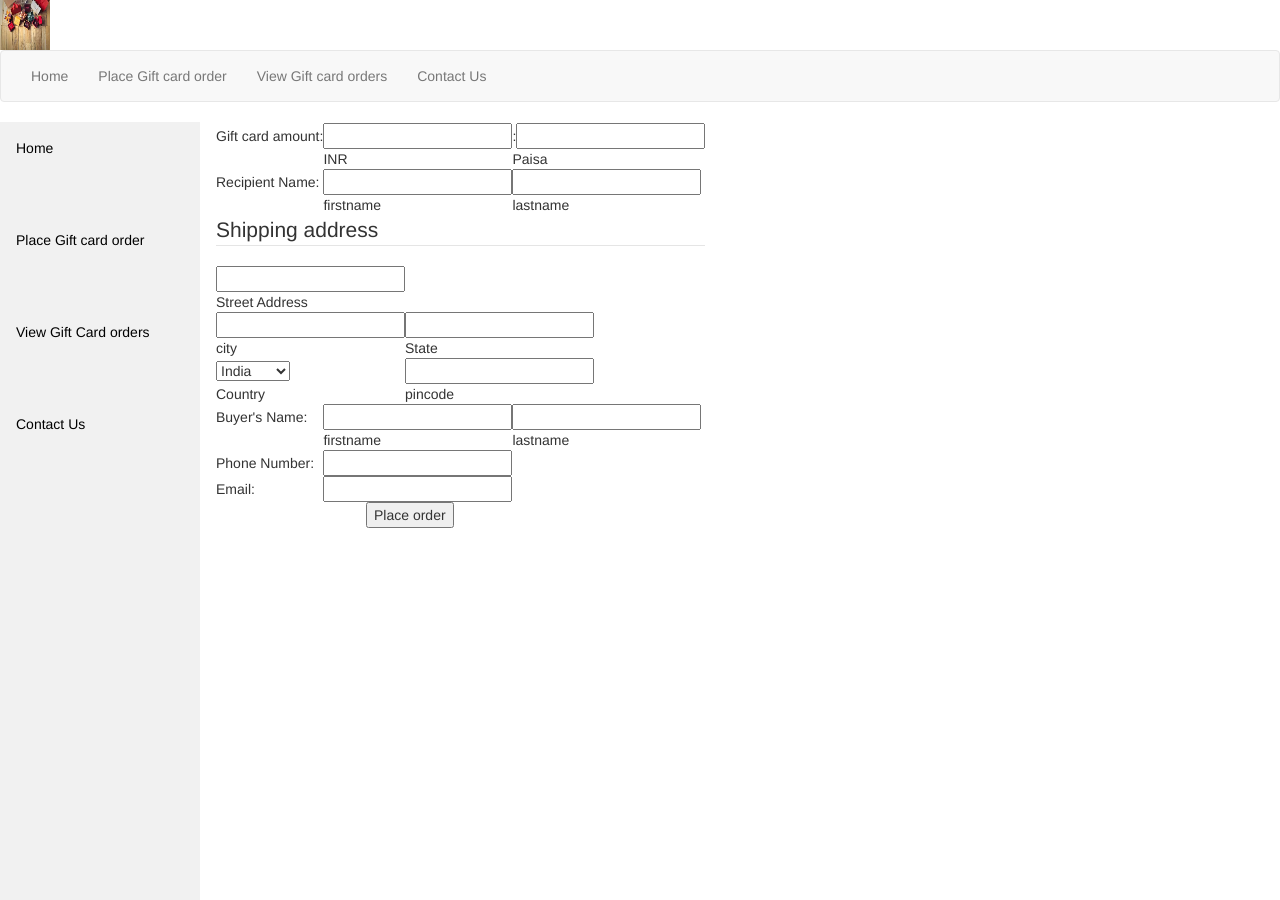
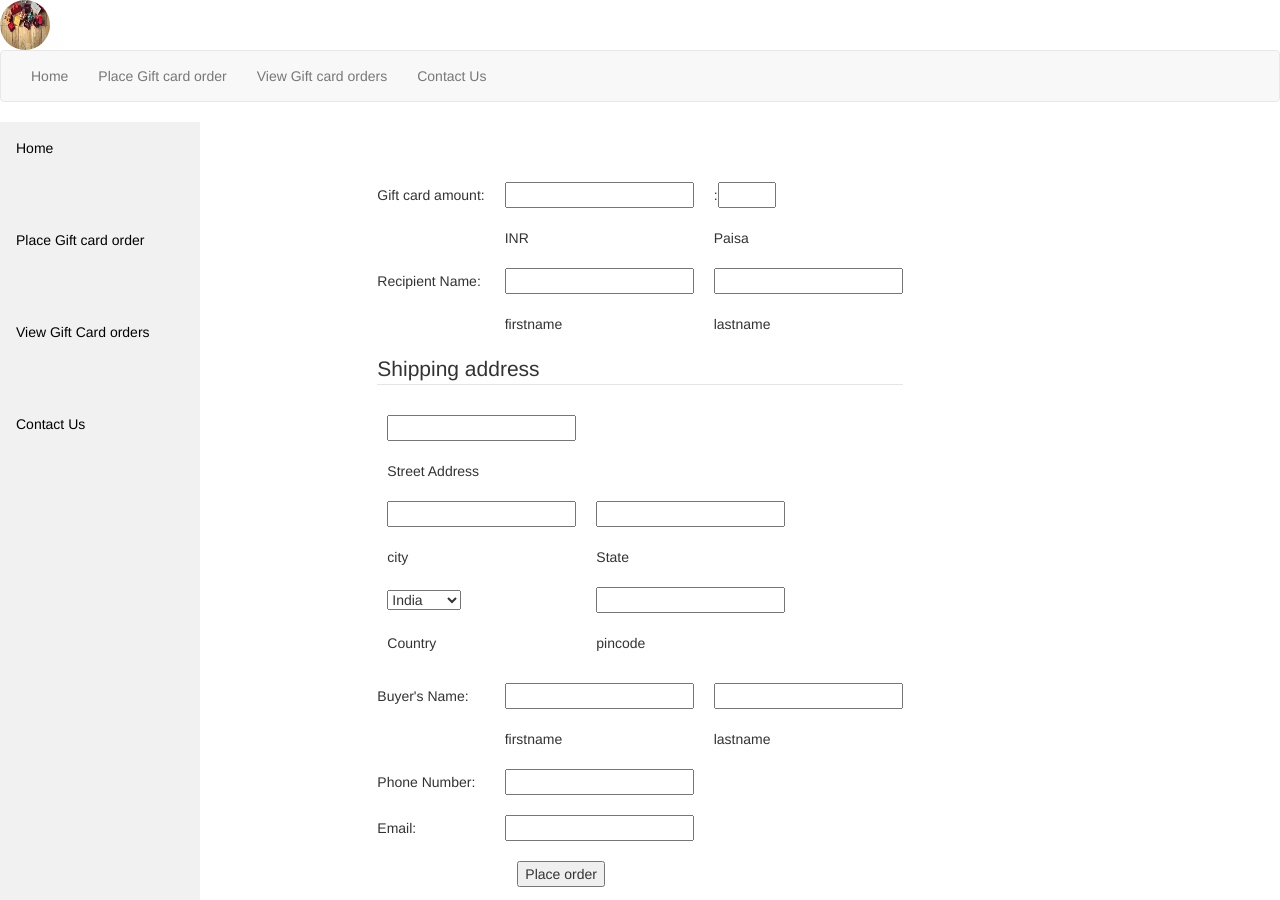
Before and after one commit to Saran-1000/Assessment, a plain HTML site: page giftcard.html in a window 1280 px wide. Shown: the top 900 px of the page. Drawn offline with nearby package versions, Linux system fonts and the light colour scheme.

Commit message:
Update giftcard.html

```diff
--- a/giftcard.html
+++ b/giftcard.html
@@ -14,15 +14,14 @@
         #cen td {
             padding-left: 150px;
         }
+
         #sd {
-      margin: 0;
-      padding: 0;
+
             width: 200px;
             background-color: #f1f1f1;
             position: fixed;
             height: 100%;
             overflow: auto;
-
         }
 
         #sd a {
@@ -32,18 +31,20 @@
             text-decoration: none;
         }
 
-        div#sm {
-            margin-left: 200px;
-            padding: 1px 16px;
-            height: 1000px;
+        td {
+            padding: 10px;
+        }
+
+        form {
+            margin-top: 70px;
+
         }
     </style>
 </head>
 
 <body>
-    <div>
-        <img src="images.jpg" class="rounded-circle" alt="" height="50px" width="50px">
-    </div>
+    <div >
+        <img src="images.jpg" alt="..." class="img-circle" height="50px" width="50px">    </div>
 
     <nav class="navbar navbar-default">
         <div class="container-fluid">
@@ -70,14 +71,14 @@
         <br />
         <br />
     </div>
-    <div id="sm">
+
     <form action="">
-            <table>
+        <table align="center">
             <tr>
                 <td>Gift card amount:</td>
-                    <td><input type="number" required></td>
+                <td><input type="number" min="1" required></td>
 
-                    <td>:<input type="number" required></td>
+                <td>:<input type="number" min="0" max="99" required></td>
             </tr>
             <tr>
                 <td>&nbsp;</td>
@@ -87,8 +88,8 @@
             </tr>
             <tr>
                 <td>Recipient Name:</td>
-                    <td><input type="text" pattern="[a-z]" required></td>
-                    <td><input type="text" pattern="[a-z]" required></td>
+                <td><input type="text" required></td>
+                <td><input type="text" required></td>
             </tr>
             <tr>
                 <td>&nbsp;</td>
@@ -135,8 +136,8 @@
             </tr>
             <tr>
                 <td>Buyer's Name:</td>
-                    <td><input type="text" pattern="[a-z][A-Z]" required></td>
-                    <td><input type="text" pattern="[a-z][A-Z]" required></td>
+                <td><input type="text" required></td>
+                <td><input type="text" required></td>
             </tr>
             <tr>
                 <td>&nbsp;</td>
@@ -149,14 +150,14 @@
             </tr>
             <tr>
                 <td>Email:</td>
-                    <td><input type="email" required pattern="[a-z][@]{1}[0-9][gmail][.]{1}"></td>
+                <td><input type="email" required pattern="[a-z_]+[0-9a-z]@[a-z]{3,5}.[a-z]{2-3}"></td>
             </tr>
             <tr id="cen">
                 <td colspan="3"><button>Place order</button></td>
             </tr>
         </table>
     </form>
-    </div>
+
 </body>
 
 </html>
```
Lines whose indentation alone changed are shown as unchanged.
